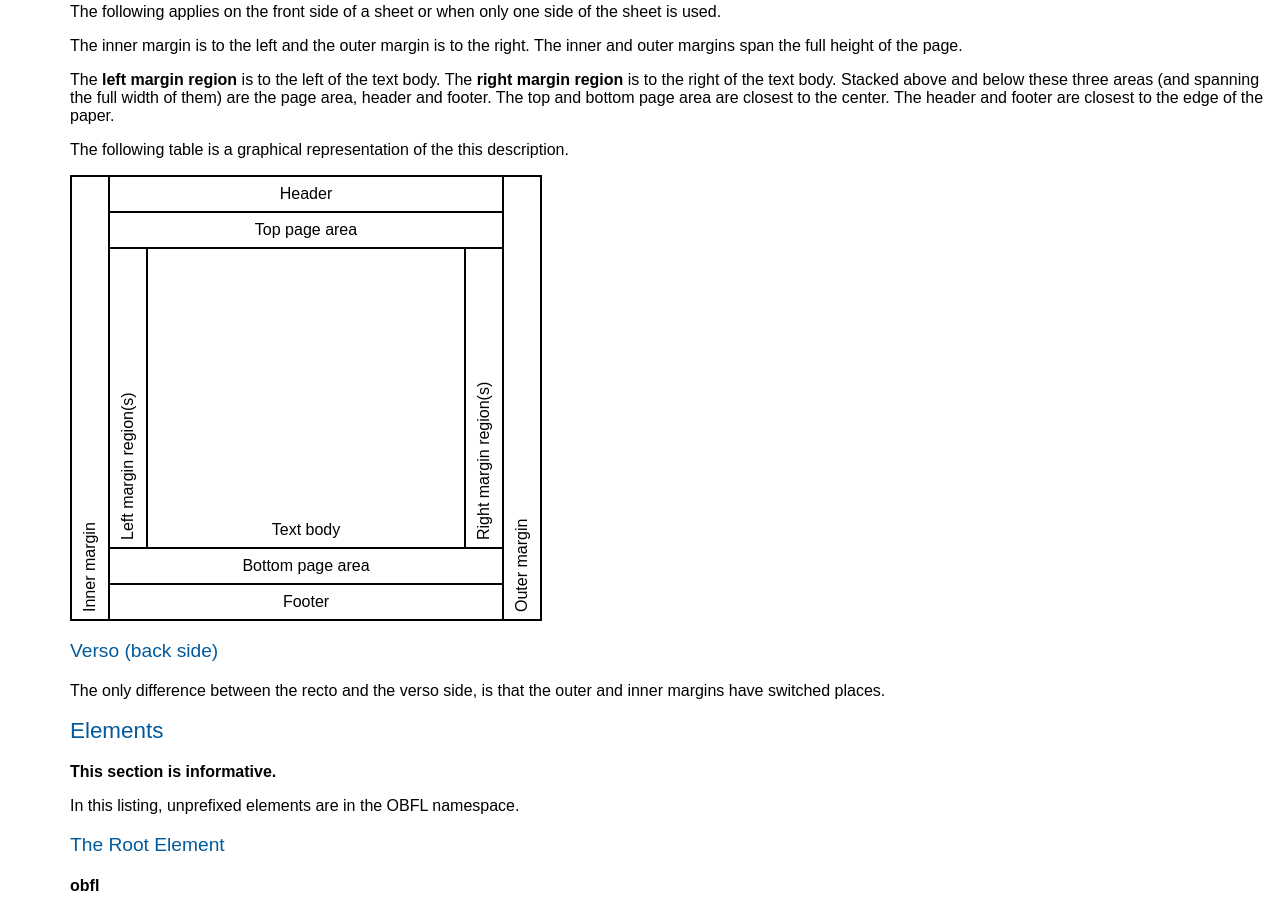
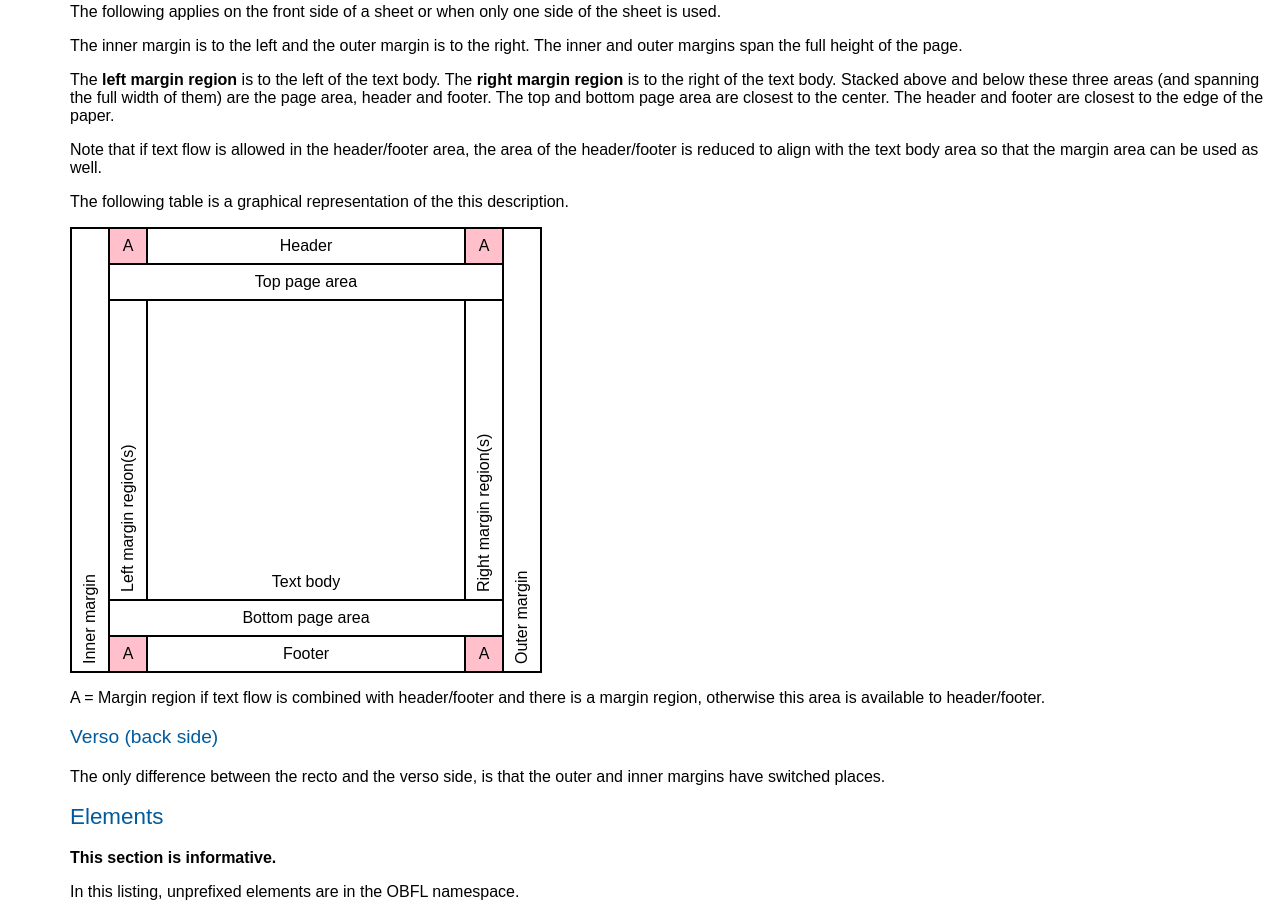
Before and after one commit to braillespecs/obfl, a plain HTML site: page src/obfl-specification.html in a window 1280 px wide. Shown: the part 4496-5409 px from the top of the page. Drawn offline with Linux system fonts and the light colour scheme.

Commit message:
Add details about combining margin regions with text flow in header/footer to the page model

```diff
--- a/src/obfl-specification.html
+++ b/src/obfl-specification.html
@@ -366,12 +366,15 @@ The inner and outer margins span the full height of the page.</p>
 Stacked above and below these three areas (and spanning the full width of them) are the page area, header and footer.
 The top and bottom page area are closest to the center. The header and footer are closest to the edge of the paper.</p>
 
+<p>Note that if text flow is allowed in the header/footer area, the area of the header/footer is reduced to align with
+the text body area so that the margin area can be used as well.</p>
+
 <p>The following table is a graphical representation of the this description.</p>
 
 <table class="page-model">
 	<tr>
 		<td rowspan="5"><p class="rotate">Inner margin</p></td>
-		<td colspan="3">Header</td>
+		<td class="intersection">A</td><td>Header</td><td class="intersection">A</td>
 		<td rowspan="5"><p class="rotate">Outer margin</p></td>
 	</tr>
 	<tr><td colspan="3">Top page area</td></tr>
@@ -381,8 +384,10 @@ The top and bottom page area are closest to the center. The header and footer ar
 		<td><p class="rotate">Right margin region(s)</p></td>
 	</tr>
 	<tr><td colspan="3">Bottom page area</td></tr>
-	<tr><td colspan="3">Footer</td></tr>
+	<tr><td class="intersection">A</td><td>Footer</td><td class="intersection">A</td></tr>
 </table>
+
+<p>A = Margin region if text flow is combined with header/footer and there is a margin region, otherwise this area is available to header/footer.</p>
 
 <h3>Verso (back side)</h3>
 <p>The only difference between the recto and the verso side, is that the outer and inner margins have switched places.</p>
--- a/src/styles/style.css
+++ b/src/styles/style.css
@@ -93,3 +93,7 @@ table.page-model {
   white-space: nowrap;
   width: 20px;
 }
+
+td.intersection {
+	background-color: pink;
+}
```
